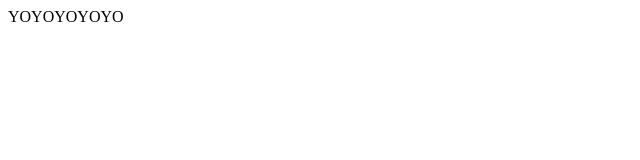
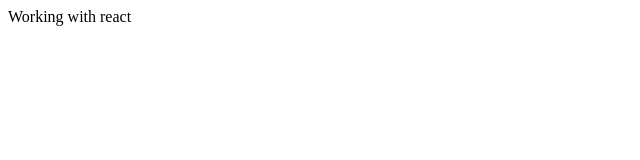
Before and after one commit to KevinKaras/Kevins-Keyboards, a React (Create React App) app in the folder FrontEnd/: page / in a window 1280 px wide. Shown: the top 160 px of the page, without its empty margins (0-640 px from the left). Built offline with nearby package versions, Linux system fonts and the light colour scheme.

Commit message:
changed text to be more professional

```diff
--- a/FrontEnd/src/App.js
+++ b/FrontEnd/src/App.js
@@ -6,7 +6,7 @@ function App(){
 
     return (
        <>
-       YOYOYOYOYO
+       Working with react
        </>
     )
 }
```
